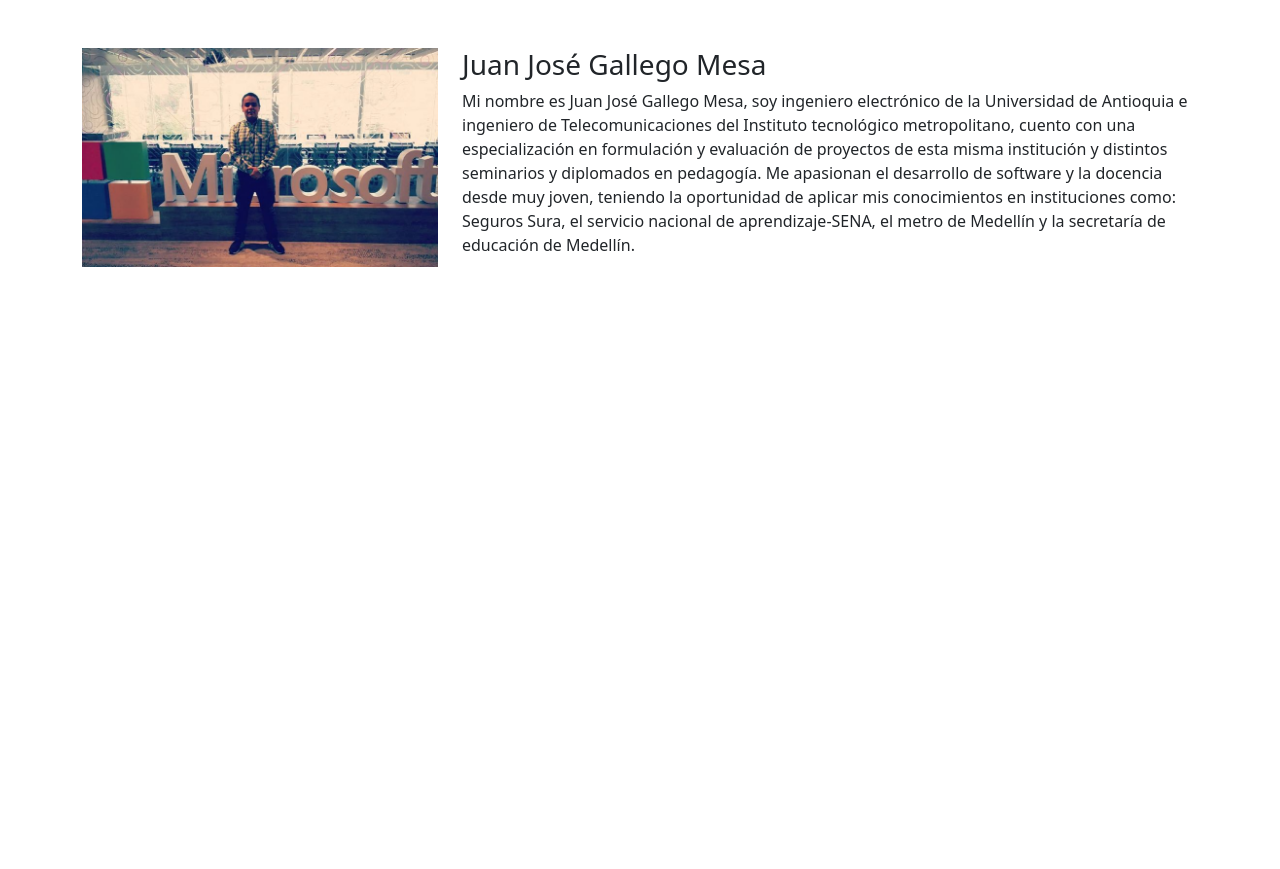
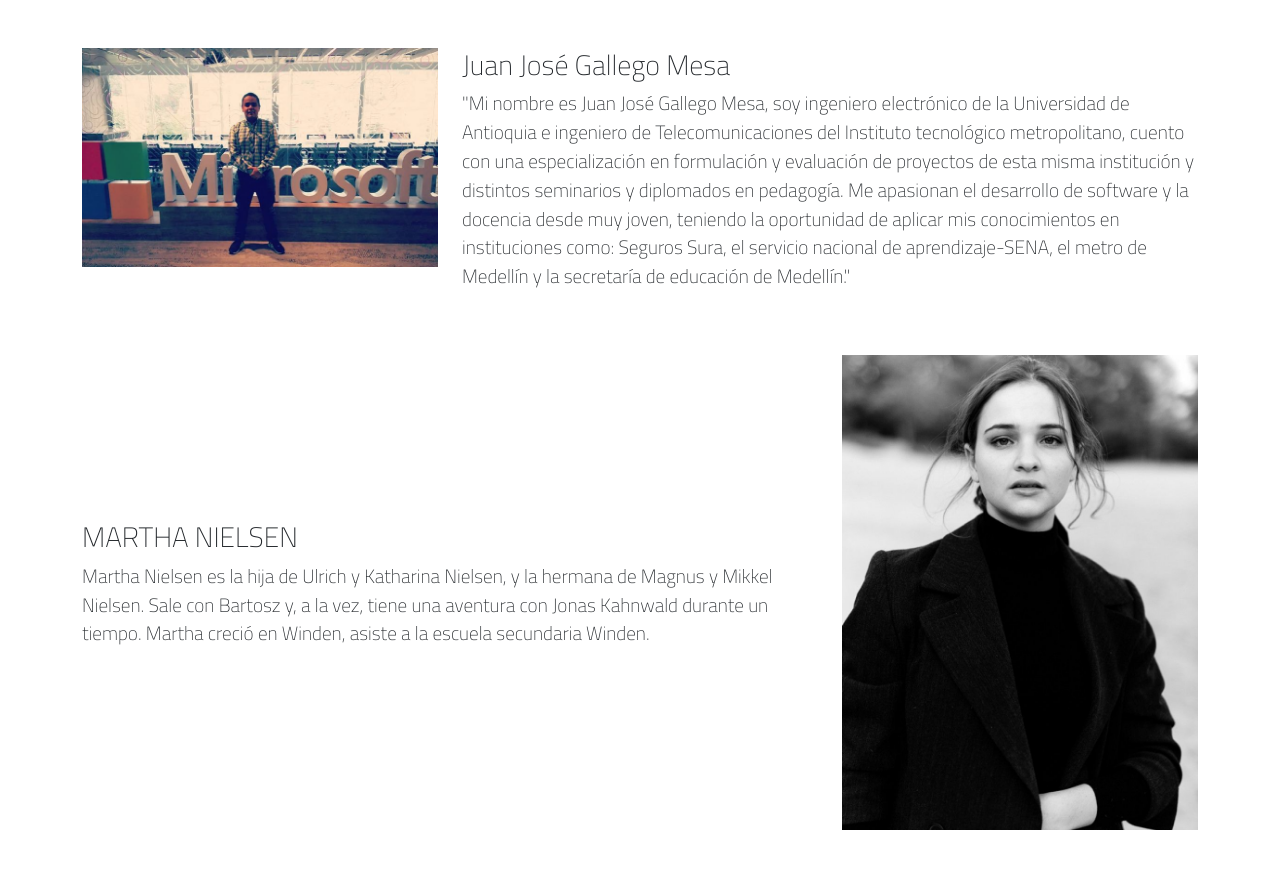
Before and after one commit to jjosegallegocesde/spotyAPPcpc, a plain HTML site: page index.html in a window 1280 px wide. Shown: the part 635-1504 px from the top of the page. Before the commit the page ends 956 px from the top, so only its background shows below. Drawn offline with nearby package versions, Linux system fonts and the light colour scheme.

Commit message:
se crean descripciones de integrantes

```diff
--- a/estilos.css
+++ b/estilos.css
@@ -41,3 +41,8 @@
 .zoom:hover img{
     transform: scale(1.5);
 }
+
+.descripcion{
+    font-family: 'Titillium Web', sans-serif;
+    font-size:1.2rem;
+}
--- a/index.html
+++ b/index.html
@@ -7,6 +7,8 @@
     <title>SpotyAPP</title>
     <link href="https://cdn.jsdelivr.net/npm/bootstrap@5.0.0-beta2/dist/css/bootstrap.min.css" rel="stylesheet" integrity="sha384-BmbxuPwQa2lc/FVzBcNJ7UAyJxM6wuqIj61tLrc4wSX0szH/Ev+nYRRuWlolflfl" crossorigin="anonymous">
     <link rel="stylesheet" href="estilos.css">
+    <link rel="preconnect" href="https://fonts.gstatic.com">
+<link href="https://fonts.googleapis.com/css2?family=Titillium+Web:wght@200&display=swap" rel="stylesheet">
 </head>
 <body>
 
@@ -43,7 +45,7 @@
                 </ul>
                 <form class="d-flex">
                   <input class="form-control me-2" type="search" placeholder="Search" aria-label="Search">
-                  <button class="btn btn-outline-success" type="submit">Search</button>
+                  <button class="btn btn-outline-info" type="submit">Search</button>
                 </form>
               </div>
             </div>
@@ -71,14 +73,32 @@
             </div>
           </div>
 
-          <div class="col-8 align-self-center">
+          <div class="col-8 align-self-center descripcion">
             <h3>Juan José Gallego Mesa</h3>
             <p>
-              Mi nombre es Juan José Gallego Mesa, soy ingeniero electrónico de la Universidad de Antioquia e ingeniero de Telecomunicaciones del Instituto tecnológico metropolitano, cuento con una especialización en formulación y evaluación de proyectos de esta misma institución y distintos seminarios y diplomados en pedagogía. Me apasionan el desarrollo de software y la docencia desde muy joven, teniendo la oportunidad de aplicar mis conocimientos en instituciones como: Seguros Sura, el servicio nacional de aprendizaje-SENA, el metro de Medellín y la secretaría de educación de Medellín.
+              "Mi nombre es Juan José Gallego Mesa, soy ingeniero electrónico de la Universidad de Antioquia e ingeniero de Telecomunicaciones del Instituto tecnológico metropolitano, cuento con una especialización en formulación y evaluación de proyectos de esta misma institución y distintos seminarios y diplomados en pedagogía. Me apasionan el desarrollo de software y la docencia desde muy joven, teniendo la oportunidad de aplicar mis conocimientos en instituciones como: Seguros Sura, el servicio nacional de aprendizaje-SENA, el metro de Medellín y la secretaría de educación de Medellín."
             </p>
           </div>
+        </div>
 
+        <div class="row mt-5 mb-5">
+
+          <div class="col-8 align-self-center descripcion">
+            <h3>MARTHA NIELSEN</h3>
+            <p>
+              Martha Nielsen es la hija de Ulrich y Katharina Nielsen, y la hermana de Magnus y Mikkel Nielsen. Sale con Bartosz y, a la vez, tiene una aventura con Jonas Kahnwald durante un tiempo. Martha creció en Winden, asiste a la escuela secundaria Winden.
+            </p>
+          </div>
+          <div class="col-4">
+            <div class="zoom">
+              <img src="img/perfil2.jpg" alt="integrante2" class="img-fluid w-100">
+            </div>
+          </div>
         </div>
+
+
+
+
       </div>
 
     </main>
```
Also changed, not shown: img/perfil2.jpg (added).
